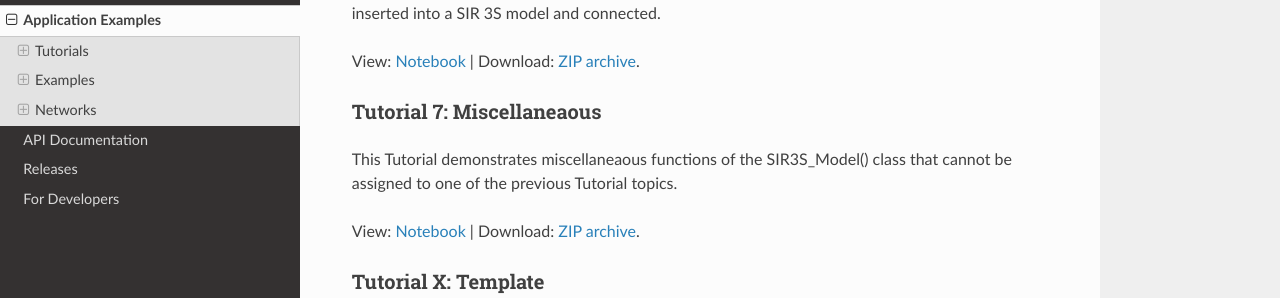
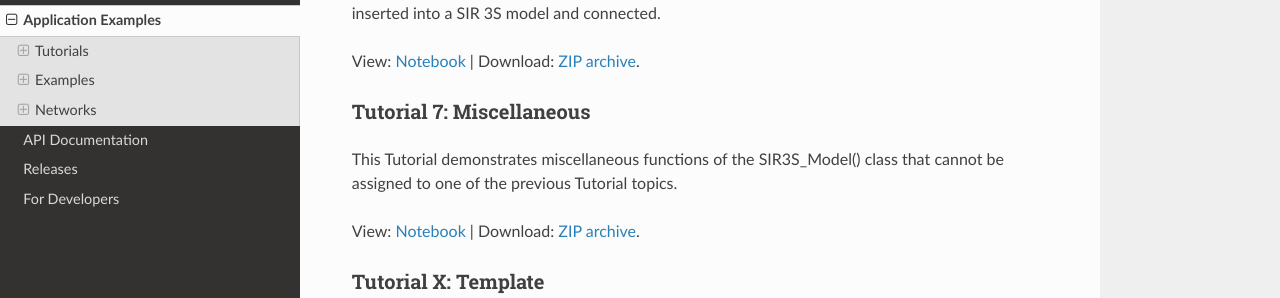
Before and after one commit to 3SConsult/sir3stoolkit, a Sphinx documentation site: the page built from docs/source/examples.rst, in a window 1280 px wide and 900 px high, scrolled down 1461 px. Shown: the part 162-460 px from the top of the window. Built offline with Sphinx 7.4.7 and the Read the Docs theme 3.1.0, drawn with Linux system fonts in a browser that asks for light colours; pages that are not in the unit, such as notebooks, are missing from menus.

Commit message:
Documentation: Fix 86b6e2ba3df970b759ad35430ff1c0765e07b33d 3

```diff
--- a/docs/source/examples.rst
+++ b/docs/source/examples.rst
@@ -83,10 +83,10 @@ View: `Notebook <tutorials/Tutorial6_Assets/ToolkitTutorial6.html>`_ | Download:
 
 .. _Ttu7:
 
-Tutorial 7: Miscellaneaous
+Tutorial 7: Miscellaneous
 ~~~~~~~~~~~~~~~~~~~~~~~~~~
 
-This Tutorial demonstrates miscellaneaous functions of the SIR3S_Model() class that cannot be assigned to one of the previous Tutorial topics.
+This Tutorial demonstrates miscellaneous functions of the SIR3S_Model() class that cannot be assigned to one of the previous Tutorial topics.
 
 View: `Notebook <tutorials/Tutorial7_Assets/ToolkitTutorial7.html>`_ | Download: `ZIP archive <https://github.com/3SConsult/sir3stoolkit/releases/download/tutorial_assets/Tutorial7_Assets.zip>`_.
 
```
